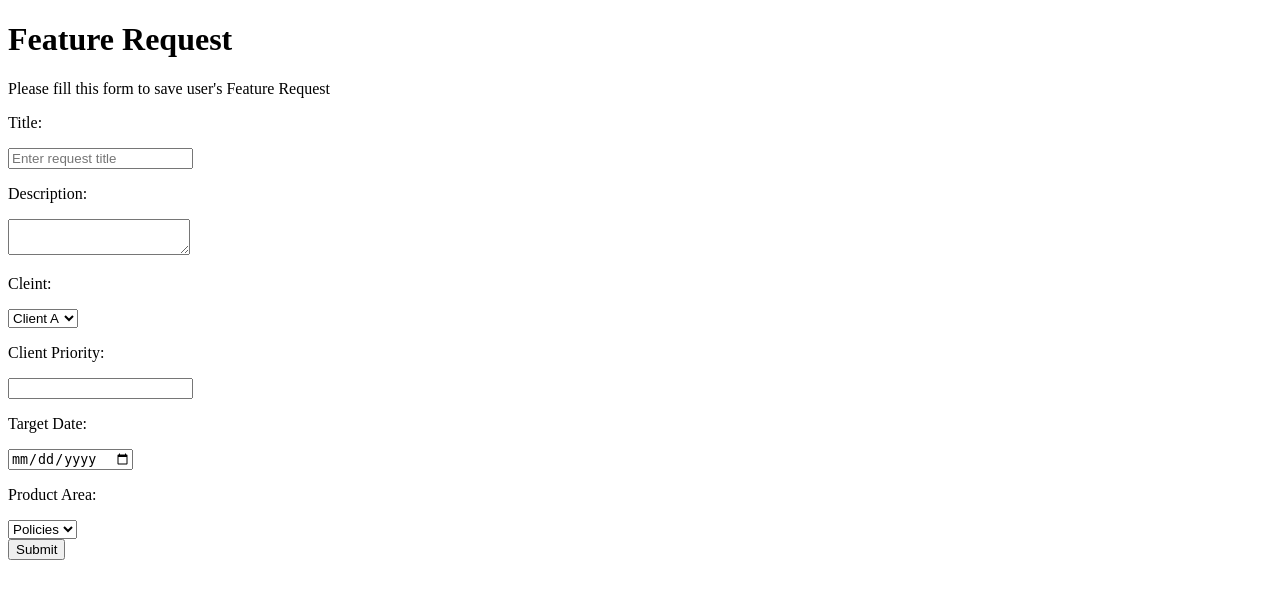
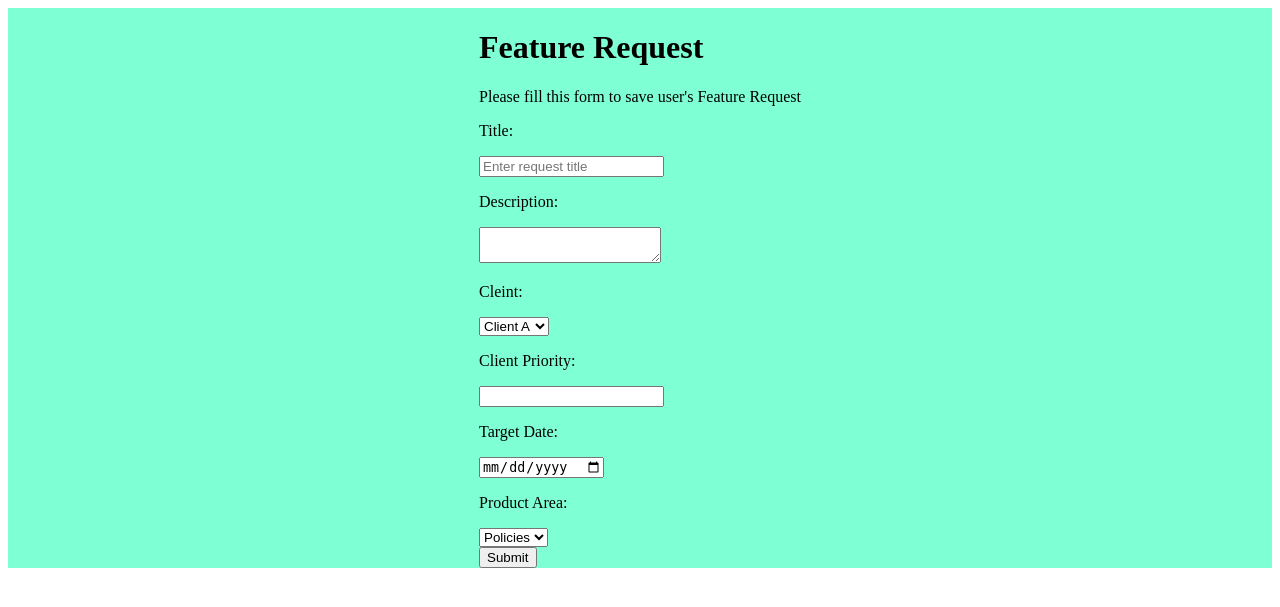
Before and after one commit to obinnaeye/addMore, a Flask app: template templates/index.html in a window 1280 px wide. Shown: the top 607 px of the page. Run offline with Flask 2, Linux system fonts and the light colour scheme; the template is opened without the code that fills it, so the values that code supplies are empty; parts of the project's set-up code (start-up, migrations or seed data) failed here and were passed over.

Commit message:
Add simple styling

```diff
--- a/run.py
+++ b/run.py
@@ -5,7 +5,7 @@ def create_app(config_filename):
     app.config.from_object(config_filename)
 
     from api import api_bp
-    app.register_blueprint(api_bp, url_prefix='/api')
+    app.register_blueprint(api_bp)
 
     from Model import db
     db.init_app(app)
--- /dev/null
+++ b/static/css/main.css
@@ -0,0 +1,10 @@
+.container {
+  width: 100%;
+  height: 100%;
+  margin: 0 auto;
+  display: inline-flex;
+  justify-content: flex-start;
+  align-items: center;
+  flex-direction: column;
+  background-color: aquamarine;
+}
--- a/templates/index.html
+++ b/templates/index.html
@@ -3,8 +3,11 @@
   <head>
     <meta charset="utf-8">
     <title>Feature Request</title>
+    <link rel="stylesheet" href="{{ url_for('static', filename='css/main.css') }}">
   </head>
   <body>
+    <div class="container">
+      <div>
         <h1> Feature Request</h1>
         <p> Please fill this form to save user's Feature Request</p>
 
@@ -43,6 +46,7 @@
         </div>
 
         <button>Submit</button>
-
+      </div>
+    </div>
   </body>
 </html>
```
Also changed, not shown: static/style.css (deleted). Lines whose indentation alone changed are shown as unchanged.
